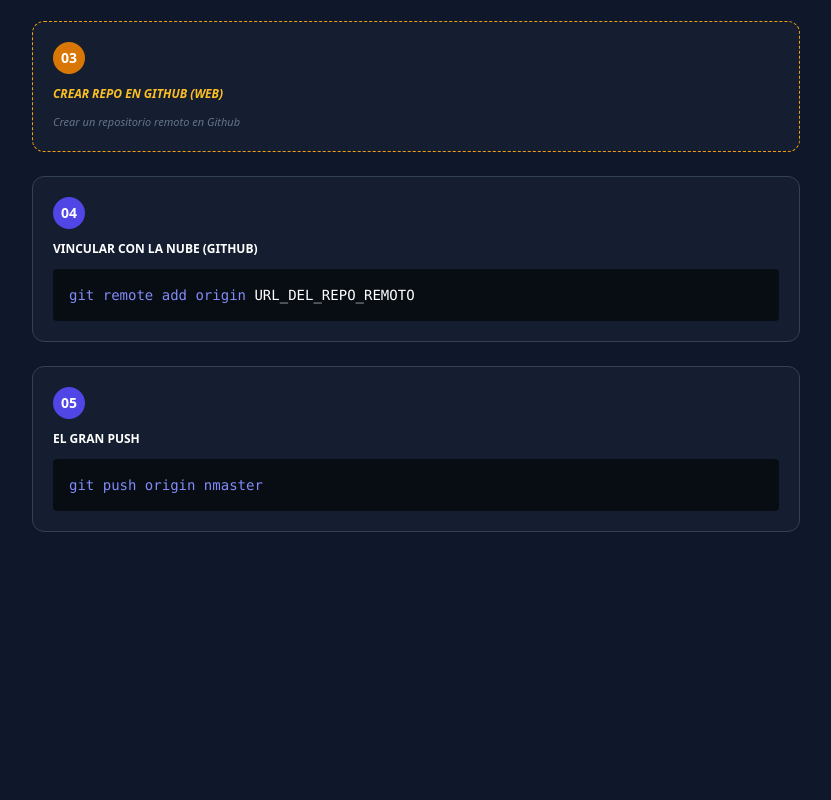
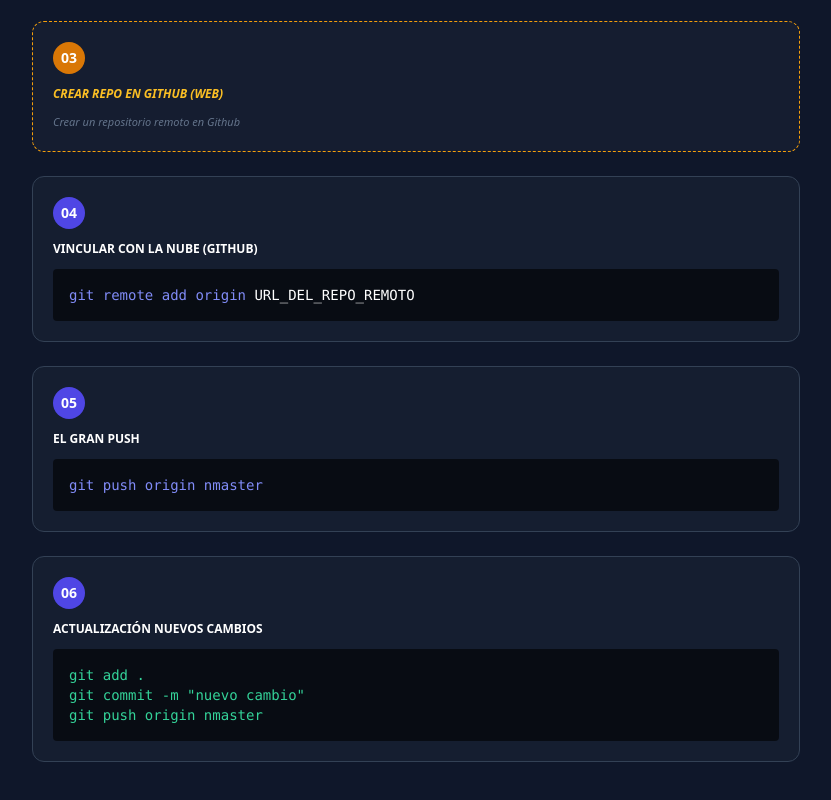
Before and after one commit to wdvenegas/landing-comandos-git-github, a plain HTML site: page index.html in a window 1280 px wide. Shown: the part 515-1315 px from the top of the page, without its empty margins (224-1055 px from the left). Before the commit the page ends 1087 px from the top, so only its background shows below. Drawn offline with nearby package versions, Linux system fonts and the light colour scheme.

Commit message:
nuevo cambio ad

```diff
--- a/index.html
+++ b/index.html
@@ -55,6 +55,16 @@
             </div>
         </div>
 
+        <div class="bg-slate-800/40 border border-slate-700 rounded-xl p-5 mb-6">
+            <div class="bg-indigo-600 text-white w-8 h-8 rounded-full flex items-center justify-center font-bold text-sm mb-3">06</div>
+            <h3 class="font-bold text-white uppercase text-xs  mb-3">actualización nuevos cambios</h3>
+            <div class="bg-black/60 p-4 rounded font-mono text-emerald-400 text-sm border-1-4 border-indigo-500 mt-3">
+                git add .<br>
+                git commit -m "nuevo cambio" <br>
+                git push origin nmaster
+            </div>
+        </div>
+
     </main>
 </body>
 </html>
```
